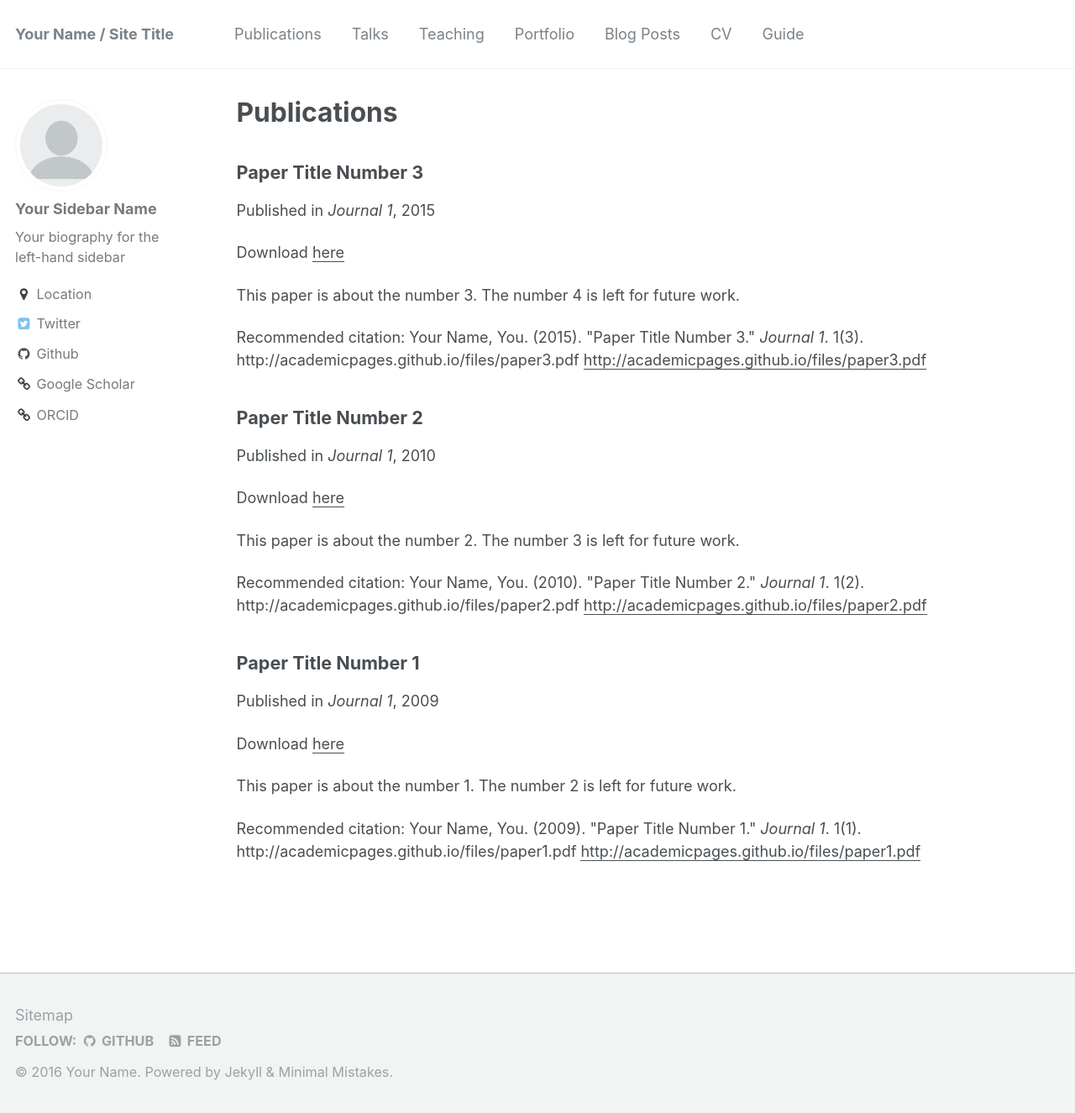
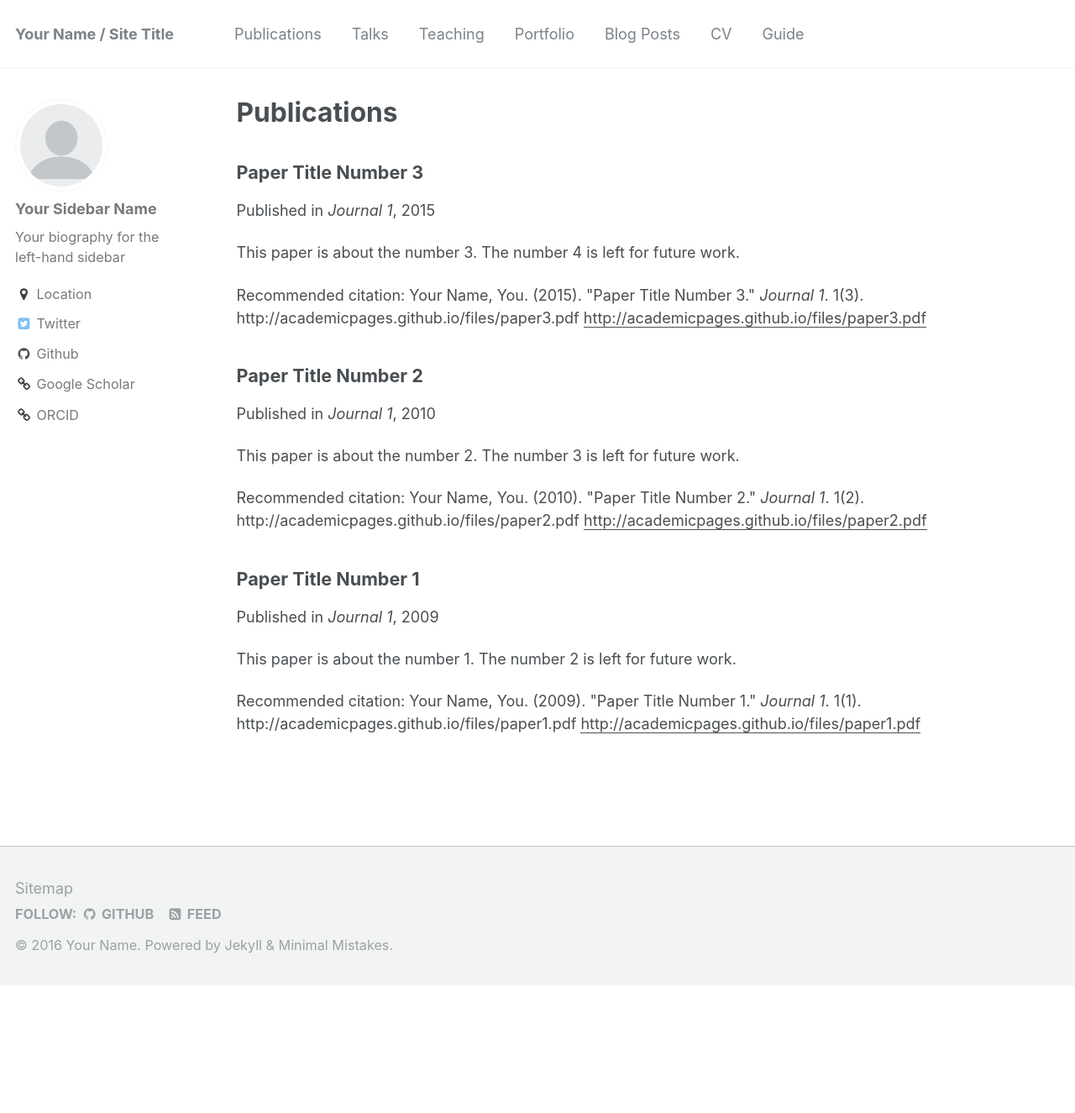
Before and after one commit to Noahs-ARK/Noahs-ARK.github.io, a Jekyll site: the page built from _pages/publications.md, in a window 1280 px wide and 1325 px high. Shown: the whole window at 84% size. Built offline with Jekyll 4.4.1, drawn with Linux system fonts in a browser that asks for light colours.

Commit message:
Update archive-single.html

```diff
--- a/_includes/archive-single.html
+++ b/_includes/archive-single.html
@@ -42,10 +42,6 @@
       <p>Published in <i>{{ post.venue }}</i>, {{ post.date | date: "%Y" }} </p>
     {% endif %}
 
-    {% if post.paperurl %}
-      <p>Download <a href=" {{ post.paperurl }} "><u>here</u></a></p>
-    {% endif %}
-
     {% if post.excerpt %}
     <p class="archive__item-excerpt" itemprop="description">{{ post.excerpt | markdownify }}</p>
     {% endif %}
@@ -54,8 +50,9 @@
       <p>Recommended citation: {{ post.citation }} <a href="{{ post.paperurl }}"><u>{{ post.paperurl }}</u></a></p>
     {% elsif post.citation %}
       <p>Recommended citation: {{ post.citation }} </p>
+    {% elsif post.paperurl %}
+      <p>Download <a href=" {{ post.paperurl }} "><u>here</u></a></p>
     {% endif %}
-
 
   </article>
 </div>
```
